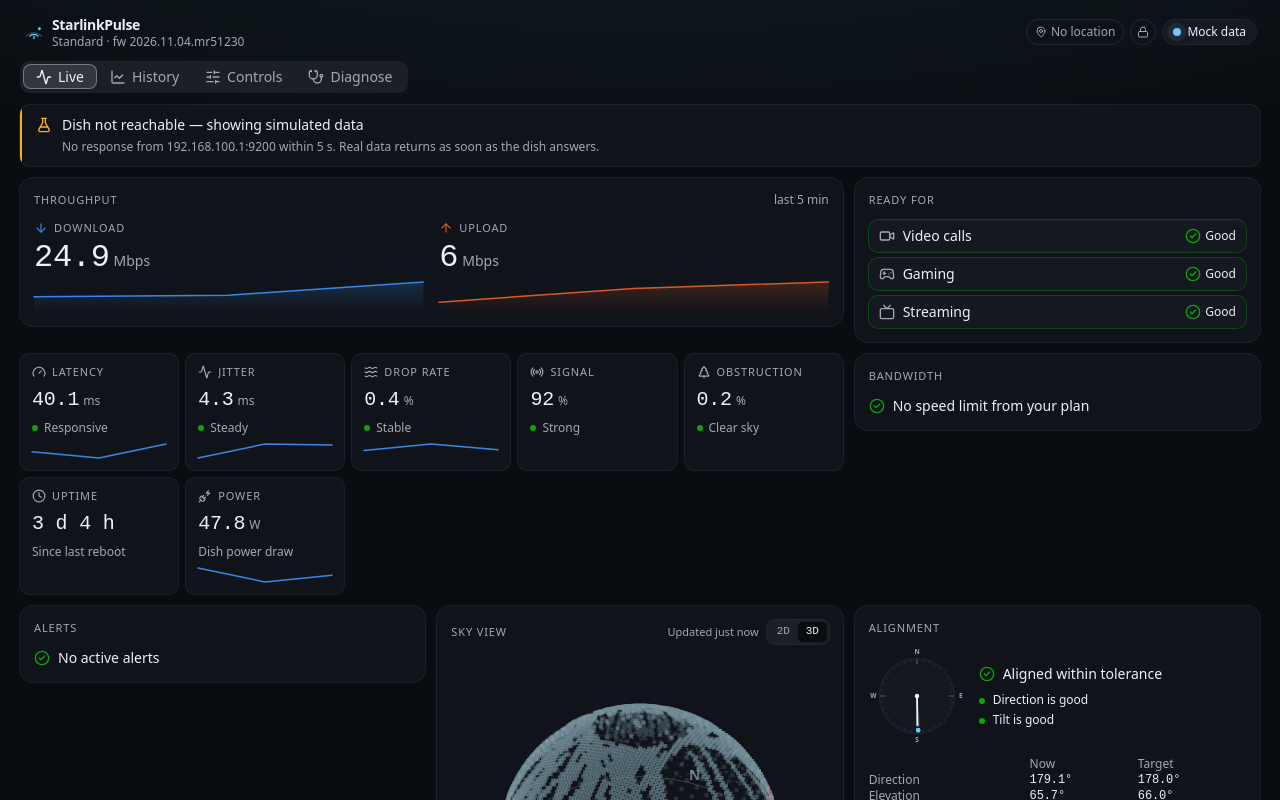
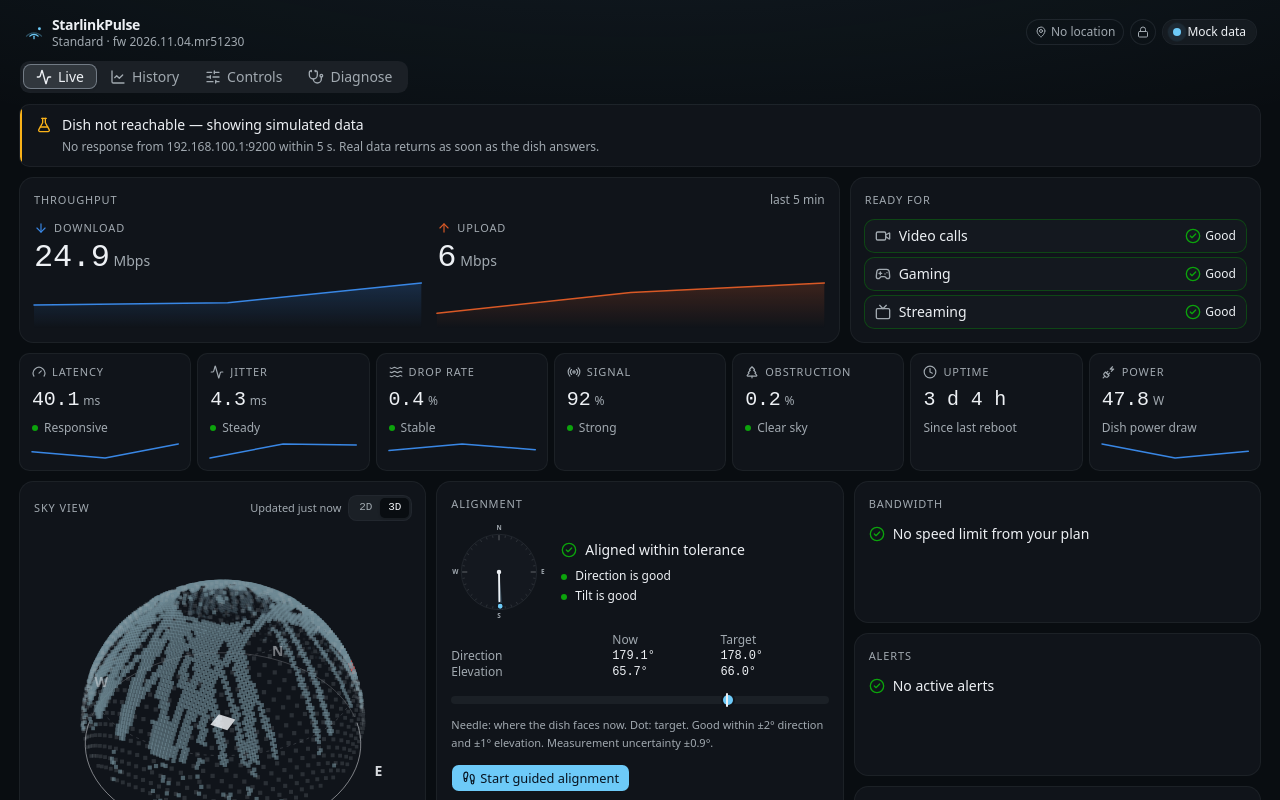
Before and after one commit to Mauro2888/starlinkpulse, a React (Vite) app: page / in a window 1280 px wide. Shown: the top 800 px of the page. Built offline with nearby package versions, Linux system fonts and the light colour scheme.

Commit message:
style(ui): compact dashboard bands with full rows and equal-height cards

```diff
--- a/src/components/live/live-view.tsx
+++ b/src/components/live/live-view.tsx
@@ -130,6 +130,50 @@ const LEVEL: Record<ReadinessLevel, { label: string; icon: ReactNode; cls: strin
   poor: { label: tk("Poor"), icon: <CircleX />, cls: "text-critical", ring: "ring-critical/40" },
 };
 
+/** One row of all tiles from 1200 px. */
+const WIDE_COLS: Record<number, string> = {
+  5: "dash3:grid-cols-5",
+  6: "dash3:grid-cols-6",
+  7: "dash3:grid-cols-7",
+};
+
+/**
+ * Span for the last tile so the final row is full: 2 columns below 768 px and
+ * 4 columns up to 1200 px (e.g. 7 tiles → 4 + 3 with the last spanning 2).
+ */
+export function lastTileSpan(i: number, n: number): string | undefined {
+  if (i !== n - 1) return undefined;
+  const narrow = n % 2 === 1 ? "col-span-2" : "";
+  const r = n % 4;
+  const md = r === 0 ? "md:col-span-1" : ({ 1: "md:col-span-4", 2: "md:col-span-3", 3: "md:col-span-2" } as const)[r];
+  return cn(narrow, md, "dash3:col-span-1");
+}
+
+/** Grid classes for the bottom band, depending on which optional cards exist. */
+export function bandThree(hasSky: boolean, hasAlign: boolean) {
+  // Status stack: vertical column next to other cards, or a row of three when it spans the width.
+  const stackCol = "flex flex-col gap-3";
+  const stackRow = "grid gap-3 md:grid-cols-3 [&>section]:h-full";
+  if (hasSky && hasAlign) {
+    return {
+      grid: "md:grid-cols-2 dash3:grid-cols-3 dash4:grid-cols-4",
+      sky: "dash4:col-span-2",
+      align: "",
+      // md: own full-width row of three; from 1200 px a vertical column.
+      status: cn(stackRow, "md:col-span-2 dash3:col-span-1 dash3:flex dash3:flex-col"),
+    };
+  }
+  if (hasSky || hasAlign) {
+    return {
+      grid: "md:grid-cols-2 dash3:grid-cols-3 dash4:grid-cols-4",
+      sky: "dash3:col-span-2 dash4:col-span-3",
+      align: "dash3:col-span-2 dash4:col-span-3",
+      status: stackCol,
+    };
+  }
+  return { grid: "", sky: "", align: "", status: stackRow };
+}
+
 export const GPS_SATS_HINT = tk(
   "Used for location/timing. The dish does not report how many Starlink satellites it is connected to.",
 );
@@ -199,6 +243,94 @@ export function LiveView({
   const recentW = mean(series((x) => x.powerW)) ?? s.powerW;
   const runtime = runtimeSeconds(battery, recentW);
 
+  const tiles: { key: string; props: Parameters<typeof MetricTile>[0] }[] = [
+    {
+      key: "latency",
+      props: {
+        label: t("Latency"),
+        icon: <Gauge />,
+        parts: formatMsParts(s.popPingLatencyMs),
+        ...tile(latencyTone(s.popPingLatencyMs)),
+        spark: <Sparkline values={series((x) => x.popPingLatencyMs)} height={18} className="text-chart-1" />,
+      },
+    },
+    {
+      key: "jitter",
+      props: {
+        label: t("Jitter"),
+        icon: <Activity />,
+        parts: formatMsParts(s.jitterMs),
+        ...tile(jitterTone(s.jitterMs)),
+        missingHint: tk("Jitter appears after a few readings"),
+        spark: <Sparkline values={series((x) => x.jitterMs)} height={18} className="text-chart-1" />,
+      },
+    },
+    {
+      key: "drop",
+      props: {
+        label: t("Drop rate"),
+        icon: <Waves />,
+        parts: formatPercentParts(s.popPingDropRate),
+        ...tile(dropTone(s.popPingDropRate)),
+        spark: <Sparkline values={series((x) => x.popPingDropRate)} height={18} zeroBased className="text-chart-1" />,
+      },
+    },
+    {
+      key: "signal",
+      props: {
+        label: t("Signal"),
+        icon: <Radio />,
+        parts: formatPercentParts(s.signalQuality, 0),
+        ...tile(signalNote(s)),
+        missingHint: tk("This firmware does not report a numeric signal quality"),
+      },
+    },
+    {
+      key: "obstruction",
+      props: {
+        label: t("Obstruction"),
+        icon: <TreePine />,
+        parts: formatPercentParts(s.obstruction.fractionObstructed),
+        ...tile(obstructionNote(s)),
+      },
+    },
+    {
+      key: "uptime",
+      props: {
+        label: t("Uptime"),
+        icon: <Clock />,
+        parts: { value: formatDuration(s.uptimeS), unit: "" },
+        note: isNum(s.uptimeS) ? t("Since last reboot") : undefined,
+      },
+    },
+  ];
+  if (showPower) {
+    tiles.push({
+      key: "power",
+      props: {
+        label: t("Power"),
+        icon: <PlugZap />,
+        parts: formatWattsParts(s.powerW),
+        note:
+          runtime !== null
+            ? t("≈ {{runtime}} on battery", { runtime: formatDuration(runtime) })
+            : isNum(s.powerW)
+              ? t("Dish power draw")
+              : undefined,
+        missingHint: tk("No power reading from the dish yet"),
+        spark: <Sparkline values={series((x) => x.powerW)} height={18} className="text-chart-1" />,
+      },
+    });
+  }
+  const tileCount = tiles.length;
+
+  const hasSky = Boolean(skySlot);
+  // Only for dishes known to have no motors: "unknown" may be motorized and must not be told to rotate.
+  const hasAlign = capabilities?.actuators === "no" && alignmentGuidance(s.alignment) !== null;
+  const band3 = bandThree(hasSky, hasAlign);
+  // Status cards stack vertically next to the sky/alignment cards, or sit in a row when they span the width.
+  const statusItem = "min-w-0";
+
   return (
     <div className="flex flex-col gap-3">
       <div className="flex flex-col gap-2 empty:hidden">
@@ -230,19 +362,19 @@ export function LiveView({
         )}
       </div>
 
-      {/* Dashboard grid: 1 col (tray), 2 ≥ 768 px, 3 ≥ 1200 px, 4 ≥ 1600 px. Dense flow fills gaps. */}
-      <div
-        className={cn(
-          "grid grid-flow-row-dense grid-cols-1 items-start gap-3 md:grid-cols-2 dash3:grid-cols-3 dash4:grid-cols-4",
-          stale && "opacity-80",
-        )}
-      >
+      {/*
+        Dashboard bands. Every row is filled at 1 / 2 / 3 / 4 columns (≥ 768 / 1200 / 1600 px);
+        cards in a row stretch to the same height. DOM order = reading order (no CSS reordering).
+      */}
+      <div className={cn("flex flex-col gap-3", stale && "opacity-80")}>
+        {/* Band 1: throughput hero + readiness. */}
+        <div className="grid gap-3 md:grid-cols-[3fr_2fr] dash3:grid-cols-[2fr_1fr]">
         <Section
           title={t("Throughput")}
           aside={<span className="text-xs text-muted-foreground">{t("last 5 min")}</span>}
-          className="md:col-span-2"
+          className="flex h-full flex-col"
         >
-          <div className="grid grid-cols-2 gap-4">
+          <div className="grid flex-1 grid-cols-2 gap-4">
             <ThroughputReading
               label={t("Download")}
               icon={<ArrowDown />}
@@ -259,76 +391,9 @@ export function LiveView({
             />
           </div>
         </Section>
-
-        <div
-          className="grid grid-cols-[repeat(auto-fit,minmax(9.5rem,1fr))] gap-2 md:col-span-2"
-          role="group"
-          aria-label={t("Connection quality")}
-        >
-          <MetricTile
-            label={t("Latency")}
-            icon={<Gauge />}
-            parts={formatMsParts(s.popPingLatencyMs)}
-            {...tile(latencyTone(s.popPingLatencyMs))}
-            spark={<Sparkline values={series((x) => x.popPingLatencyMs)} height={18} className="text-chart-1" />}
-          />
-          <MetricTile
-            label={t("Jitter")}
-            icon={<Activity />}
-            parts={formatMsParts(s.jitterMs)}
-            {...tile(jitterTone(s.jitterMs))}
-            missingHint={tk("Jitter appears after a few readings")}
-            spark={<Sparkline values={series((x) => x.jitterMs)} height={18} className="text-chart-1" />}
-          />
-          <MetricTile
-            label={t("Drop rate")}
-            icon={<Waves />}
-            parts={formatPercentParts(s.popPingDropRate)}
-            {...tile(dropTone(s.popPingDropRate))}
-            spark={
-              <Sparkline values={series((x) => x.popPingDropRate)} height={18} zeroBased className="text-chart-1" />
-            }
-          />
-          <MetricTile
-            label={t("Signal")}
-            icon={<Radio />}
-            parts={formatPercentParts(s.signalQuality, 0)}
-            {...tile(signalNote(s))}
-            missingHint={tk("This firmware does not report a numeric signal quality")}
-          />
-          <MetricTile
-            label={t("Obstruction")}
-            icon={<TreePine />}
-            parts={formatPercentParts(s.obstruction.fractionObstructed)}
-            {...tile(obstructionNote(s))}
-          />
-          <MetricTile
-            label={t("Uptime")}
-            icon={<Clock />}
-            parts={{ value: formatDuration(s.uptimeS), unit: "" }}
-            note={isNum(s.uptimeS) ? t("Since last reboot") : undefined}
-          />
-          {showPower && (
-            <MetricTile
-              label={t("Power")}
-              icon={<PlugZap />}
-              parts={formatWattsParts(s.powerW)}
-              note={
-                runtime !== null
-                  ? t("≈ {{runtime}} on battery", { runtime: formatDuration(runtime) })
-                  : isNum(s.powerW)
-                    ? t("Dish power draw")
-                    : undefined
-              }
-              missingHint={tk("No power reading from the dish yet")}
-              spark={<Sparkline values={series((x) => x.powerW)} height={18} className="text-chart-1" />}
-            />
-          )}
-        </div>
-
-        <Section title={t("Ready for")} id="readiness">
+        <Section title={t("Ready for")} id="readiness" className="h-full">
           {s.readiness ? (
-            <ul className="grid grid-cols-1 gap-1.5 min-[420px]:grid-cols-3 md:grid-cols-1 dash4:grid-cols-1">
+            <ul className="grid grid-cols-1 gap-1.5 min-[420px]:grid-cols-3 md:grid-cols-1">
               {READINESS.map((r) => {
                 const level = LEVEL[s.readiness![r.key]];
                 return (
@@ -355,8 +420,31 @@ export function LiveView({
             <p className="text-sm text-muted-foreground">{t("Appears after a few readings.")}</p>
           )}
         </Section>
+        </div>
 
-        <Section title={t("Bandwidth")}>
+        {/* Band 2: metric tiles, spans chosen so the last row is always full. */}
+        <div
+          className={cn("grid grid-cols-2 gap-2 md:grid-cols-4", WIDE_COLS[tileCount])}
+          role="group"
+          aria-label={t("Connection quality")}
+        >
+          {tiles.map((tile, i) => (
+            <MetricTile key={tile.key} {...tile.props} className={cn("h-full", lastTileSpan(i, tileCount))} />
+          ))}
+        </div>
+
+        {/* Band 3: sky + alignment + a stacked column of small status cards. */}
+        <div className={cn("grid gap-3", band3.grid)}>
+          {skySlot && <div className={cn("min-w-0 [&>section]:h-full", band3.sky)}>{skySlot}</div>}
+          {hasAlign && (
+            <div className={cn("min-w-0", band3.align)}>
+          <Section title={t("Alignment")} id="alignment" className="h-full">
+            <AlignmentHelper alignment={s.alignment} onStartGuided={onStartGuidedAlignment} />
+          </Section>
+            </div>
+          )}
+          <div className={cn("min-w-0", band3.status)}>
+        <Section title={t("Bandwidth")} className={statusItem}>
           {restricted ? (
             <div className="flex gap-2.5">
               <AlertTriangle className="mt-0.5 size-4 shrink-0 text-warning" aria-hidden />
@@ -375,8 +463,8 @@ export function LiveView({
             </p>
           )}
         </Section>
-
         <Section
+          className={statusItem}
           title={t("Alerts")}
           aside={
             s.alerts.length > 0 ? (
@@ -408,17 +496,7 @@ export function LiveView({
             </ul>
           )}
         </Section>
-
-        {skySlot && <div className="min-w-0 dash3:row-span-2">{skySlot}</div>}
-
-        {/* Only for dishes known to have no motors: "unknown" may be motorized and must not be told to rotate. */}
-        {capabilities?.actuators === "no" && alignmentGuidance(s.alignment) && (
-          <Section title={t("Alignment")} id="alignment">
-            <AlignmentHelper alignment={s.alignment} onStartGuided={onStartGuidedAlignment} />
-          </Section>
-        )}
-
-        <Section title={t("Dish")}>
+        <Section title={t("Dish")} className={cn(statusItem, "flex-1")}>
           <dl className="grid grid-cols-[auto_minmax(0,1fr)] gap-x-4 gap-y-1.5 text-xs">
             <Row label={t("Model")} value={dishModelName(capabilities)} />
             <Row label={t("Firmware")} value={capabilities?.softwareVersion} mono />
@@ -443,6 +521,8 @@ export function LiveView({
             />
           </dl>
         </Section>
+          </div>
+        </div>
       </div>
 
       <p className="text-right text-[0.6875rem] text-muted-foreground" aria-live="off">
@@ -466,7 +546,7 @@ function ThroughputReading({
   colorClass: string;
 }) {
   return (
-    <div role="group" aria-label={label} className="flex min-w-0 flex-col gap-1.5">
+    <div role="group" aria-label={label} className="flex h-full min-w-0 flex-col gap-1.5">
       <div className="flex items-center gap-1.5">
         <span aria-hidden className={cn("[&_svg]:size-3.5", colorClass)}>
           {icon}
@@ -474,7 +554,7 @@ function ThroughputReading({
         <span className="eyebrow">{label}</span>
       </div>
       <Reading parts={formatBpsParts(bps)} size="lg" />
-      <Sparkline values={values} height={32} zeroBased area className={colorClass} />
+      <Sparkline values={values} height={32} zeroBased area stretch className={colorClass} />
     </div>
   );
 }
--- a/src/components/metric.tsx
+++ b/src/components/metric.tsx
@@ -111,7 +111,7 @@ export function MetricTile({ label, icon, parts, note, tone, spark, missingHint,
           <span className="truncate">{note}</span>
         </div>
       )}
-      {spark}
+      {spark && <div className="mt-auto">{spark}</div>}
     </div>
   );
 }
--- a/src/components/sparkline.tsx
+++ b/src/components/sparkline.tsx
@@ -10,6 +10,8 @@ interface SparklineProps {
   zeroBased?: boolean;
   /** Fill under the line with a faint wash. */
   area?: boolean;
+  /** Grow to fill a flex column (height becomes the minimum). */
+  stretch?: boolean;
 }
 
 const W = 100;
@@ -18,11 +20,11 @@ const W = 100;
  * Lightweight SVG sparkline (decorative: the adjacent number is the readout).
  * Nulls break the line. Color comes from `currentColor`.
  */
-export function Sparkline({ values, className, height = 28, zeroBased = false, area = false }: SparklineProps) {
+export function Sparkline({ values, className, height = 28, zeroBased = false, area = false, stretch = false }: SparklineProps) {
   const gradId = `spark${useId().replace(/[^a-zA-Z0-9_-]/g, "")}`;
   const nums = values.filter(isNum);
   if (nums.length < 2) {
-    return <div aria-hidden className={cn("w-full", className)} style={{ height }} />;
+    return <div aria-hidden className={cn("w-full", stretch && "flex-1", className)} style={{ minHeight: height }} />;
   }
   let min = zeroBased ? 0 : Math.min(...nums);
   let max = Math.max(...nums);
@@ -49,11 +51,11 @@ export function Sparkline({ values, className, height = 28, zeroBased = false, a
   const toPath = (pts: [number, number][]) =>
     pts.map(([px, py], i) => `${i ? "L" : "M"}${px.toFixed(2)} ${py.toFixed(2)}`).join("");
 
-  return (
+  const svg = (
     <svg
       aria-hidden
-      className={cn("block w-full overflow-visible", className)}
-      height={h}
+      className={cn("block w-full overflow-visible", stretch && "absolute inset-0 h-full", !stretch && className)}
+      height={stretch ? undefined : h}
       viewBox={`0 0 ${W} ${h}`}
       preserveAspectRatio="none"
     >
@@ -90,4 +92,12 @@ export function Sparkline({ values, className, height = 28, zeroBased = false, a
       ))}
     </svg>
   );
+  // Stretch: the SVG is absolutely positioned, so it never adds height; it only fills space the row already has.
+  return stretch ? (
+    <div className={cn("relative w-full flex-1", className)} style={{ minHeight: h }}>
+      {svg}
+    </div>
+  ) : (
+    svg
+  );
 }
```
Also changed, not shown: src/components/advisor/diagnose-tab.tsx (+16 -4 lines), src/components/advisor/report-view.tsx (+10 -2 lines), src/components/controls/controls-tab.tsx (+4 -3 lines), src/components/history/history-tab.tsx (+23 -8 lines), 6 other files (tests, documents, lock files or other folders).
